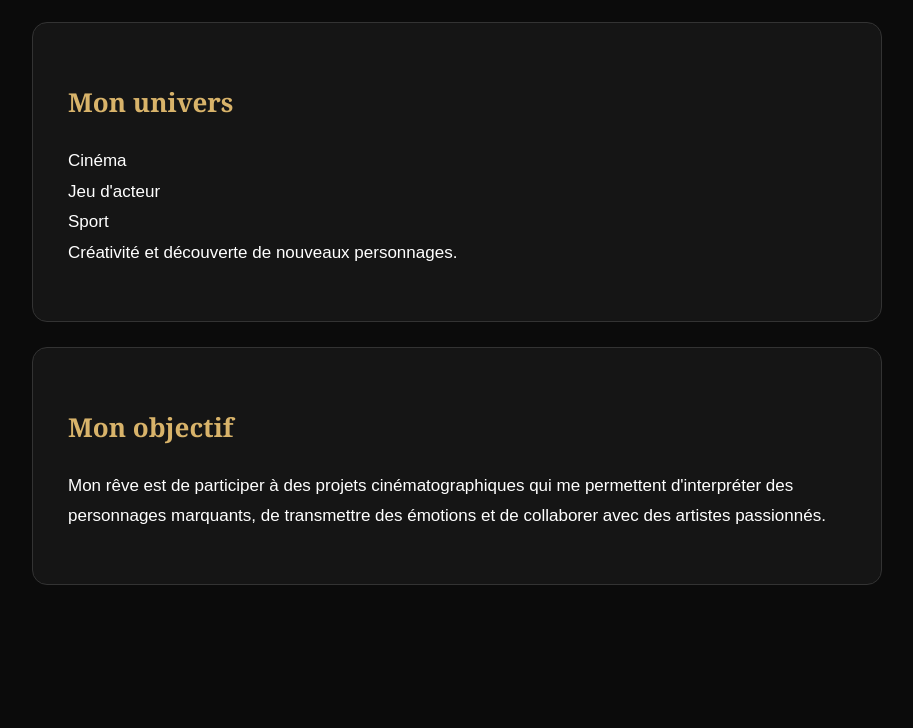
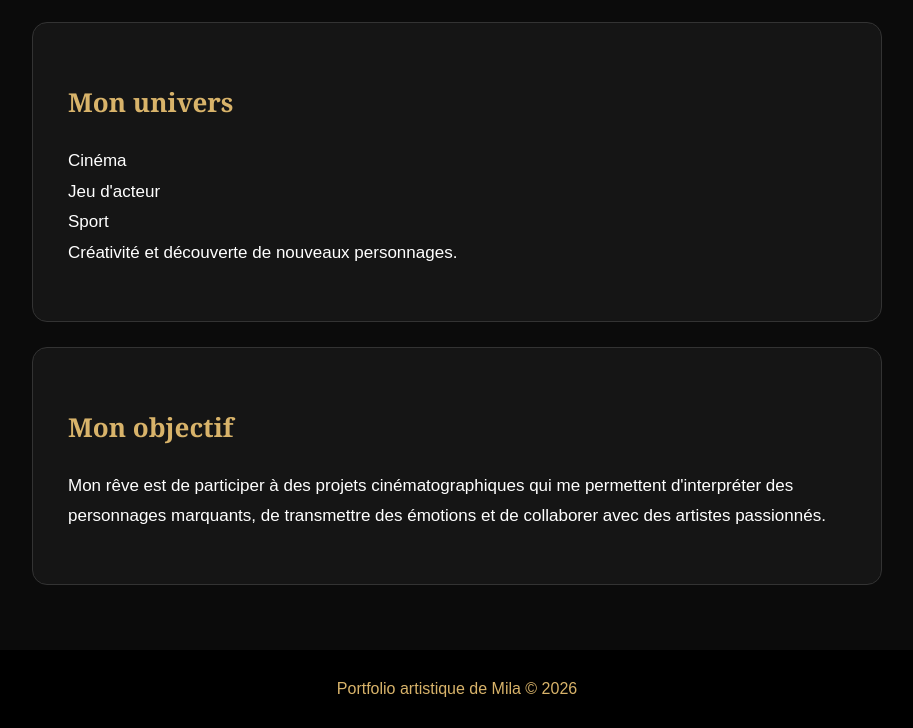
Before and after one commit to Mila952026/portfolio, a plain HTML site: page index.html in a window 1280 px wide. Shown: the part 1176-1904 px from the top of the page, without its empty margins (183-1096 px from the left). Before the commit the page ends 1826 px from the top, so only its background shows below. Drawn offline with Linux system fonts and the light colour scheme.

Commit message:
Update index.html

```diff
--- a/index.html
+++ b/index.html
@@ -192,3 +192,19 @@ Mon rêve est de participer à des projets cinématographiques
 qui me permettent d'interpréter des personnages marquants,
 de transmettre des émotions et de collaborer avec des artistes passionnés.
 </p>
+    </div>
+
+
+</section>
+
+
+<footer>
+
+Portfolio artistique de Mila © 2026
+
+</footer>
+
+
+</body>
+
+</html>
```
